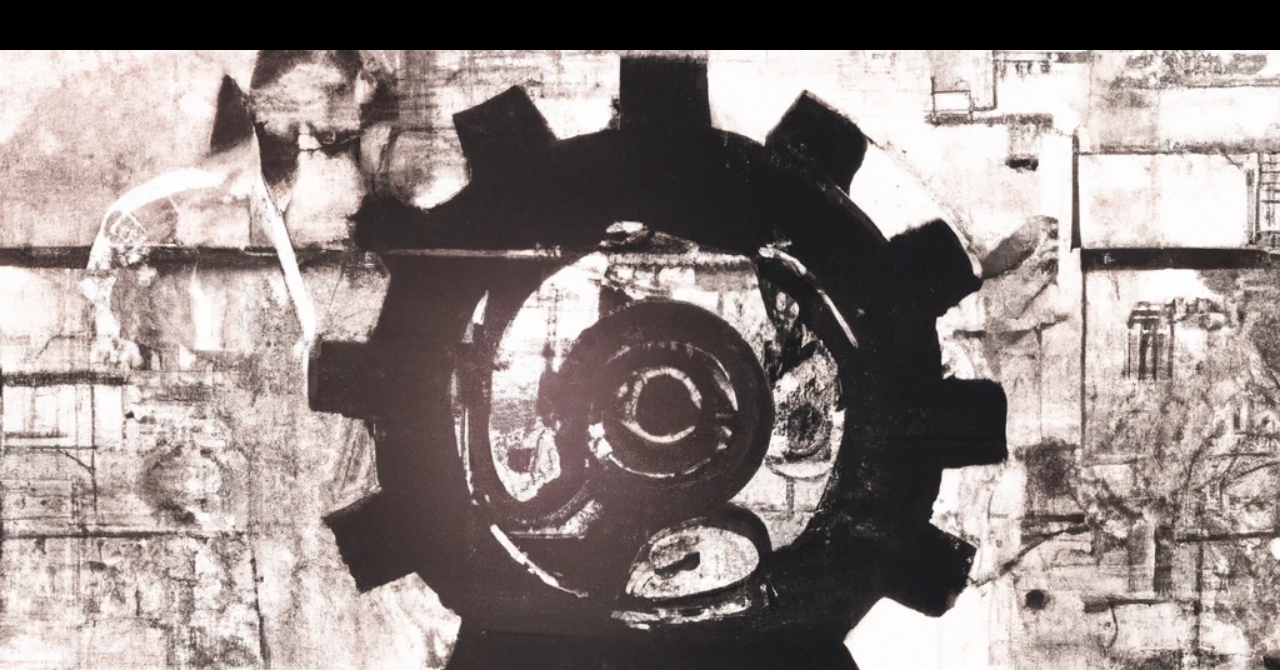
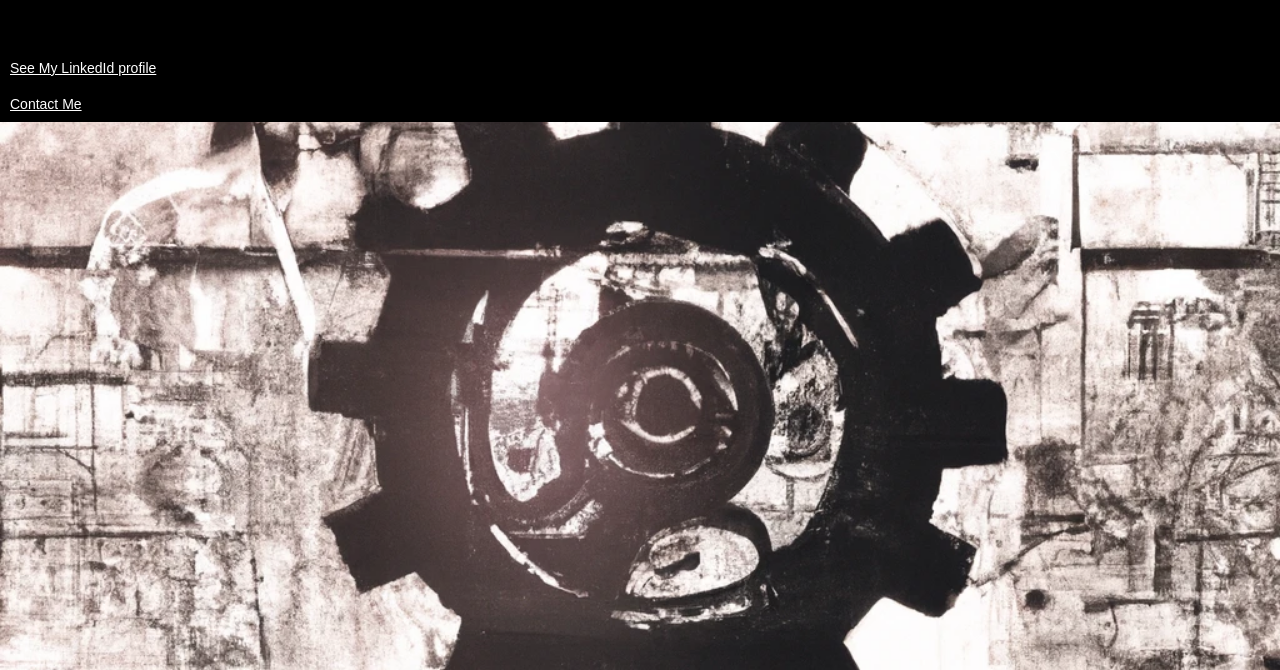
Before and after one commit to devconsulting-lv/landing, a plain HTML site: page index.html in a window 1280 px wide. Shown: the part 130-800 px from the top of the page. Drawn offline with Linux system fonts and the light colour scheme.

Commit message:
Add files via upload

```diff
--- a/index.html
+++ b/index.html
@@ -30,12 +30,30 @@
             font-size: 2em;
 
         }
+
+        .contacts {
+            background-color: black;
+            padding: 10px 10px;
+            text-align: left;
+            font-size: 14px;
+            color: white;
+        }
+
+        .contacts a{
+            color: white;
+        }
     </style>
 </head>
 <body>
 <header>
     <h1>DevConsulting</h1>
 </header>
+<div class="contacts">
+    <a href="https://www.linkedin.com/in/aleksandr-hristoforov/">See My LinkedId profile</a>
+</div>
+<div class="contacts">
+    <a href="mailto:devconsultinglv@gmail.com.ru">Contact Me</a>
+</div>
 
 <div class="center">
 
```
